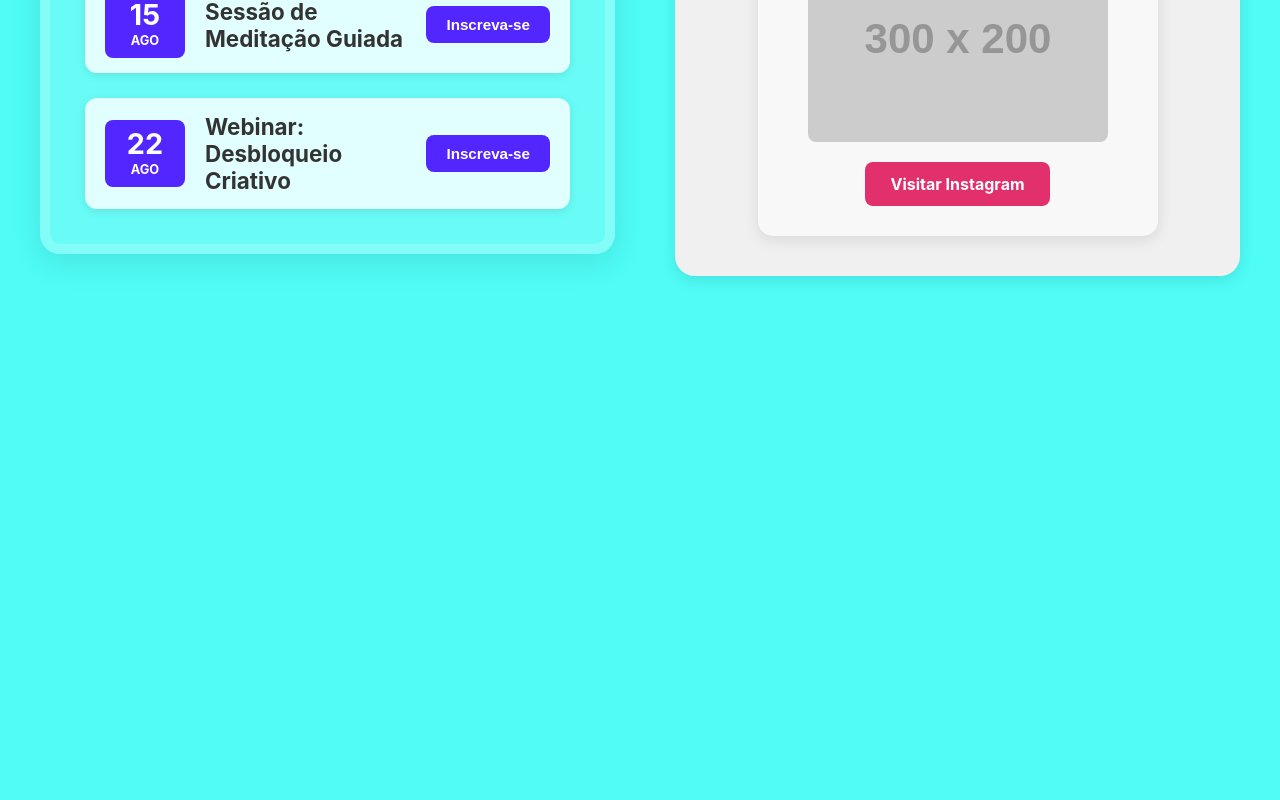
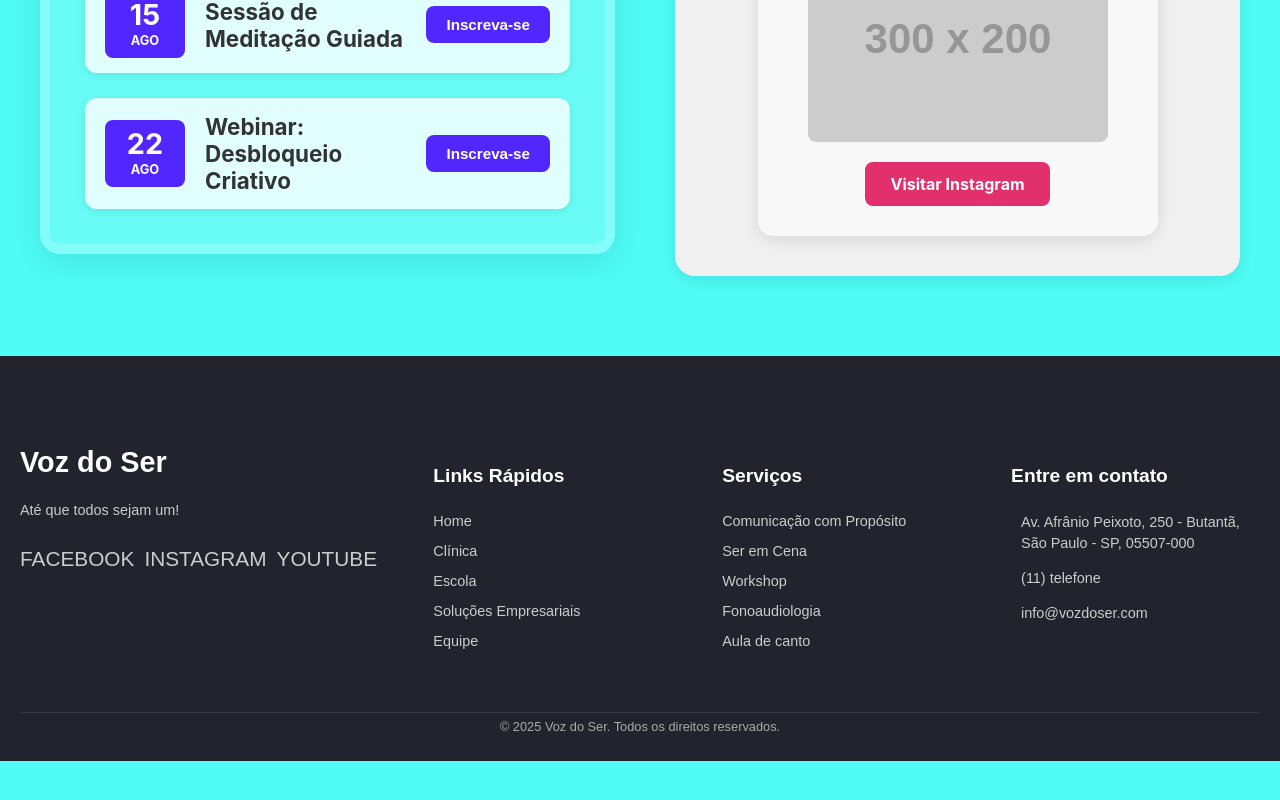
Before and after one commit to High-tech-perfomance/VozDoSer, a React (Vite) app: page / in a window 1280 px wide. Shown: the part 1920-2720 px from the top of the page. After the commit the page ends 2681 px from the top, so only its background shows below. Built offline with nearby package versions, Linux system fonts and the light colour scheme.

Commit message:
Footer 01

```diff
--- a/src/App.jsx
+++ b/src/App.jsx
@@ -6,6 +6,7 @@ import HeroSection from './components/HeroSection';
 import DotGrid from './components/DotGrid';
 import VerticalCarouselSection from './components/VerticalCarouselSection';
 import IntegrationSection from './components/IntegrationSection';
+import Footer from './components/Footer';
 
 function App() {
   const [mainContentVisible, setMainContentVisible] = useState(false);
@@ -40,11 +41,7 @@ function App() {
 
             <IntegrationSection />
 
-            <section style={{ height: '70vh', backgroundColor: 'transparent', display: 'flex', justifyContent: 'center', alignItems: 'center', color: '#333', fontSize: '2em', textAlign: 'center' }}>
-              <div style={{ maxWidth: '1200px', width: '100%', padding: '0 20px' }}>
-                <h2></h2>
-              </div>
-            </section>
+            <Footer />
           </main>
         </>
       )}
--- /dev/null
+++ b/src/components/Footer.css
@@ -0,0 +1,173 @@
+/* src/components/Footer.css */
+
+.footer-section {
+  background-color: #23232e; /* Cor de fundo principal do rodapé, roxo bem escuro */
+  color: #e0e0e0; /* Cor do texto padrão para o rodapé */
+  padding-top: 50px; /* Padding no topo para dar espaço ao conteúdo */
+  font-family: sans-serif; /* Mantenha a fonte consistente com o resto do site */
+}
+
+.footer-content-wrapper {
+  max-width: auto; /* Largura máxima para o conteúdo principal */
+  margin: 0 auto; /* Centraliza o wrapper */
+  padding: 40px 20px 20px; /* Padding interno */
+  position: relative; /* Para garantir que o z-index funcione se necessário */
+}
+
+.footer-main-content {
+  display: grid;
+  grid-template-columns: 1.5fr repeat(3, 1fr); /* 4 colunas: 1.5 para a primeira, 1fr para as outras */
+  gap: 40px; /* Espaçamento entre as colunas */
+  margin-bottom: 50px; /* Espaço antes do rodapé inferior */
+}
+
+.footer-column h3 {
+  font-size: 1.2em;
+  color: #ffffff;
+  margin-bottom: 25px;
+  font-weight: bold;
+}
+
+/* Estilos da primeira coluna (Logo e Descrição) */
+.footer-about .footer-logo-container {
+  margin-bottom: 20px;
+}
+
+.footer-about .footer-logo-text {
+  font-size: 1.8em;
+  font-weight: bold;
+  color: #ffffff;
+}
+
+.footer-about .footer-description {
+  font-size: 0.9em;
+  line-height: 1.6;
+  margin-bottom: 25px;
+  color: #ccc;
+}
+
+.footer-social-links {
+  display: flex;
+  gap: 10px;
+}
+
+.footer-social-links a {
+  color: #ccc;
+  font-size: 1.3em;
+  transition: color 0.3s ease;
+}
+
+.footer-social-links a:hover {
+  color: #5227ff; /* Cor roxa para hover */
+}
+
+/* Estilos para as colunas de links (Links Rápidos, Cursos) */
+.footer-links ul,
+.footer-programs ul {
+  list-style: none;
+  padding: 0;
+  margin: 0;
+}
+
+.footer-links li,
+.footer-programs li {
+  margin-bottom: 12px;
+}
+
+.footer-links a,
+.footer-programs a {
+  color: #ccc;
+  text-decoration: none;
+  font-size: 0.9em;
+  transition: color 0.3s ease;
+}
+
+.footer-links a:hover,
+.footer-programs a:hover {
+  color: #11bd92; /* Cor roxa para hover */
+  text-decoration: underline;
+}
+
+/* Estilos da coluna de Contato */
+.footer-contact .contact-item {
+  display: flex;
+  align-items: flex-start; /* Alinha o texto com o topo do ícone */
+  gap: 10px;
+  margin-bottom: 15px;
+  font-size: 0.9em;
+  color: #ccc;
+}
+
+.footer-contact .contact-item i {
+  color: #5227ff; /* Cor roxa para os ícones */
+  font-size: 1.1em;
+  margin-top: 3px; /* Pequeno ajuste para alinhar ícone com texto */
+  flex-shrink: 0; /* Impede que o ícone encolha */
+}
+
+/* Rodapé Inferior */
+.footer-bottom {
+  border-top: 1px solid rgba(255, 255, 255, 0.1); /* Linha divisória sutil */
+  padding-top: 5px;
+  padding-bottom: 5px;
+  flex-wrap: wrap; /* Para quebrar linha em telas pequenas */
+  gap: 20px; /* Espaçamento entre os elementos */
+  text-align: center;
+}
+
+.footer-copyright {
+  font-size: 0.8em;
+  color: #aaa;
+  margin: 0;
+}
+
+.footer-legal-links {
+  display: flex;
+  gap: 25px;
+}
+
+.footer-legal-links a {
+  color: #aaa;
+  text-decoration: none;
+  font-size: 0.8em;
+  transition: color 0.3s ease;
+}
+
+.footer-legal-links a:hover {
+  color: #5227ff;
+}
+
+/* Responsividade */
+@media (max-width: 992px) {
+  .footer-main-content {
+    grid-template-columns: repeat(2, 1fr); /* 2 colunas em telas médias */
+  }
+}
+
+@media (max-width: 768px) {
+  .footer-main-content {
+    grid-template-columns: 1fr; /* 1 coluna em telas pequenas (empilha tudo) */
+    text-align: center; /* Centraliza o texto quando empilhado */
+  }
+
+  .footer-column {
+    align-items: center; /* Centraliza conteúdo da coluna */
+  }
+
+  .footer-about .footer-social-links {
+    justify-content: center; /* Centraliza ícones sociais */
+  }
+
+  .footer-links ul,
+  .footer-programs ul {
+    text-align: center; /* Centraliza links */
+  }
+
+  .footer-contact .contact-item {
+    justify-content: center; /* Centraliza itens de contato */
+  }
+
+  .footer-bottom {
+    text-align: center;
+  }
+}
--- /dev/null
+++ b/src/components/Footer.jsx
@@ -0,0 +1,80 @@
+// src/components/Footer.jsx
+import React from 'react';
+import './Footer.css';
+// Se você tiver uma imagem de logo para o rodapé, importe-a aqui
+// import FooterLogo from '../assets/your-footer-logo.png'; // Exemplo
+
+function Footer() {
+  return (
+    <footer className="footer-section">
+
+      <div className="footer-content-wrapper">
+        <div className="footer-main-content">
+          {/* Coluna 1: Logo e Descrição */}
+          <div className="footer-column footer-about">
+            <div className="footer-logo-container">
+              <span className="footer-logo-text">Voz do Ser</span>
+              {/* <img src={FooterLogo} alt="Voz de Being Logo" className="footer-logo-image" /> ADICIONAR LOGO*/}
+            </div>
+            <p className="footer-description">
+              Até que todos sejam um!
+            </p>
+            <div className="footer-social-links">
+              <a href="#" aria-label="Facebook">FACEBOOK<i className="fab fa-facebook-f"></i></a>
+              <a href="#" aria-label="Instagram">INSTAGRAM<i className="fab fa-instagram"></i></a>
+              <a href="#" aria-label="YouTube">YOUTUBE<i className="fab fa-youtube"></i></a>
+            </div>
+          </div>
+
+          {/* Coluna 2: Links Rápidos */}
+          <div className="footer-column footer-links">
+            <h3>Links Rápidos</h3>
+            <ul>
+              <li><a href="#">Home</a></li>
+              <li><a href="#">Clínica</a></li>
+              <li><a href="#">Escola</a></li>
+              <li><a href="#">Soluções Empresariais</a></li>
+              <li><a href="#">Equipe</a></li>
+            </ul>
+          </div>
+
+          {/* Coluna 3: Programs */}
+          <div className="footer-column footer-programs">
+            <h3>Serviços</h3>
+            <ul>
+              <li><a href="#">Comunicação com Propósito</a></li>
+              <li><a href="#">Ser em Cena</a></li>
+              <li><a href="#">Workshop</a></li>
+              <li><a href="#">Fonoaudiologia</a></li>
+              <li><a href="#">Aula de canto</a></li>
+            </ul>
+          </div>
+
+          {/* Coluna 4: Contato */}
+          <div className="footer-column footer-contact">
+            <h3>Entre em contato</h3>
+            <p className="contact-item">
+              <i className="fas fa-map-marker-alt"></i>
+              <span>Av. Afrânio Peixoto, 250 - Butantã, São Paulo - SP, 05507-000</span>
+            </p>
+            <p className="contact-item">
+              <i className="fas fa-phone-alt"></i>
+              <span>(11) telefone</span>
+            </p>
+            <p className="contact-item">
+              <i className="fas fa-envelope"></i>
+              <span>info@vozdoser.com</span>
+            </p>
+          </div>
+        </div>
+
+        {/* Rodapé Inferior */}
+        <div className="footer-bottom">
+          <p className="footer-copyright">© {new Date().getFullYear()} Voz do Ser. Todos os direitos reservados.</p>
+        </div>
+      </div>
+    </footer>
+  );
+}
+
+export default Footer;
```
